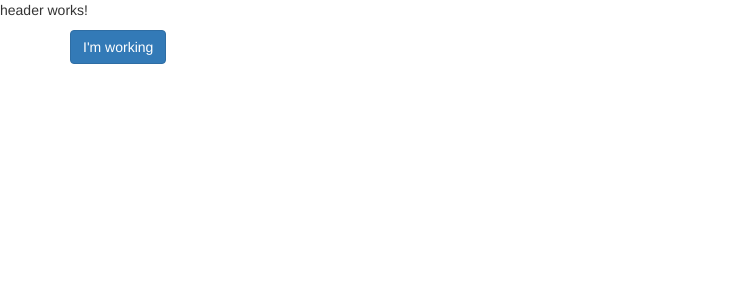
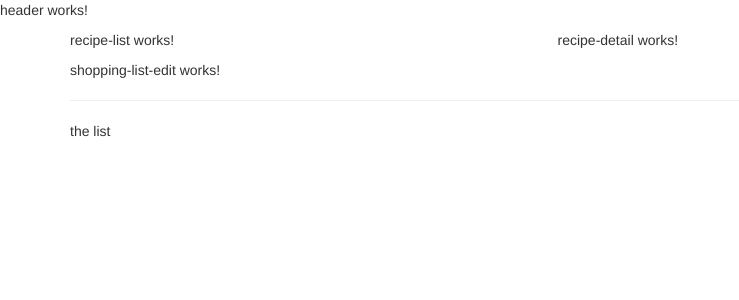
Before and after one commit to ingekn/Angular-project, an Angular app in the folder my-first-project/: page / in a window 1280 px wide. Shown: the top 300 px of the page, without its empty margins (0-739 px from the left). Built offline with nearby package versions, Linux system fonts and the light colour scheme.

Commit message:
Added bootstrap rows/colomns

```diff
--- a/my-first-project/src/app/app.component.html
+++ b/my-first-project/src/app/app.component.html
@@ -1,5 +1,10 @@
 <app-header></app-header>
 
 <div class="container">
-  <button class="btn btn-primary">I'm working</button>
+  <div class="row">
+    <div class="col-md-12">
+      <app-recipes></app-recipes>
+      <app-shopping-list></app-shopping-list>
+    </div>
+  </div>
 </div>
--- a/my-first-project/src/app/recipes/recipes.component.html
+++ b/my-first-project/src/app/recipes/recipes.component.html
@@ -1 +1,8 @@
-<p>recipes works!</p>
+<div class="row">
+  <div class="col-md-5">
+    <app-recipe-list></app-recipe-list>
+  </div>
+  <div class="col-md-7">
+    <app-recipe-detail></app-recipe-detail>
+  </div>
+</div>
--- a/my-first-project/src/app/shopping-list/shopping-list.component.html
+++ b/my-first-project/src/app/shopping-list/shopping-list.component.html
@@ -1 +1,7 @@
-<p>shopping-list works!</p>
+<div class="row">
+  <div class="col-xs-10">
+    <app-shopping-list-edit></app-shopping-list-edit>
+    <hr />
+    <p>the list</p>
+  </div>
+</div>
```
